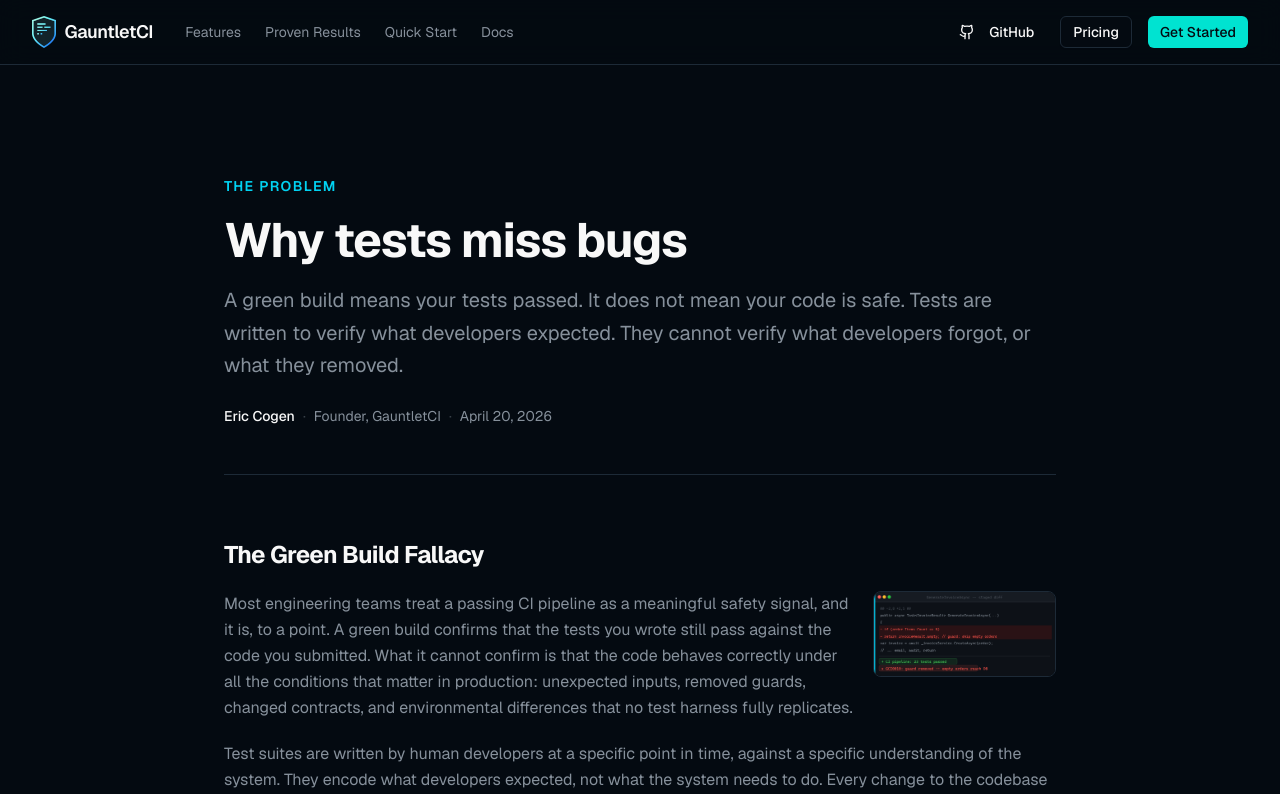
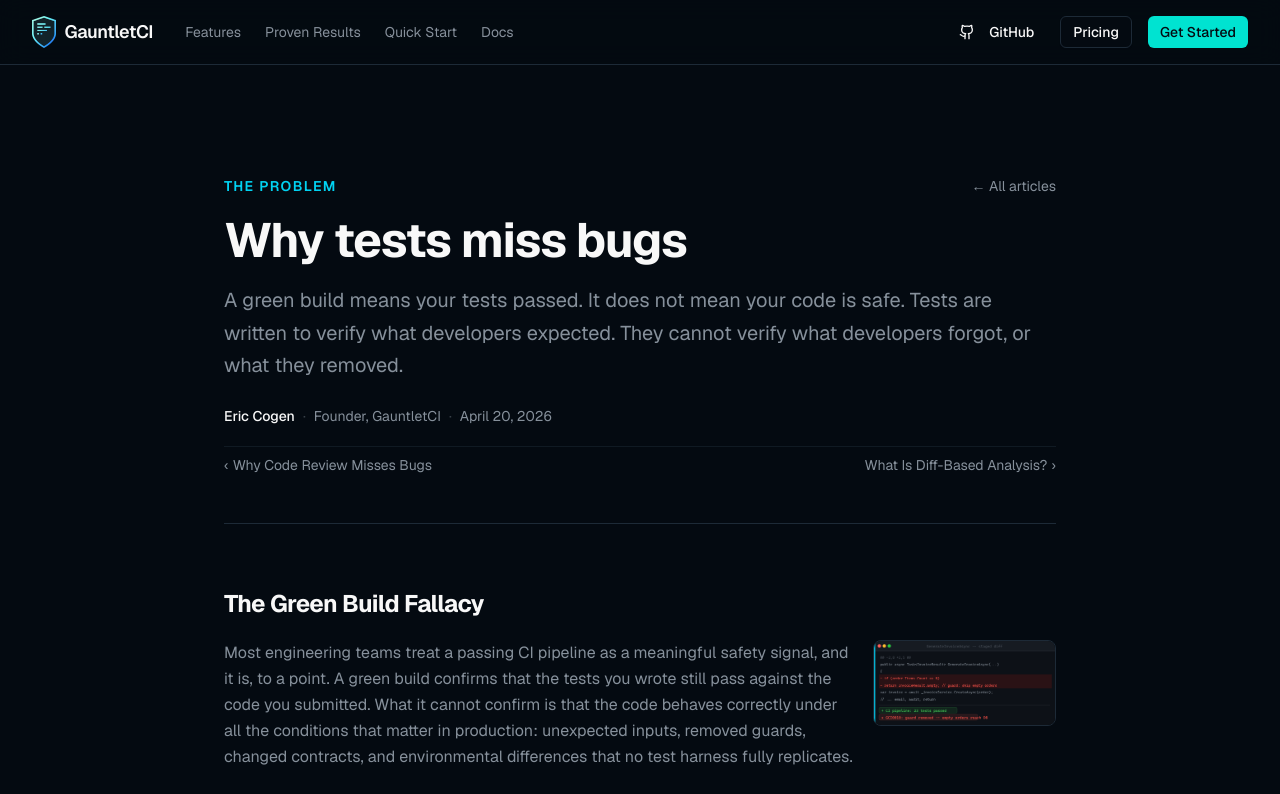
Before and after one commit to EricCogen/GauntletCI, a Next.js app in the folder site/: page /why-tests-miss-bugs in a window 1280 px wide. Shown: the top 794 px of the page. Built offline with nearby package versions, Linux system fonts and the light colour scheme.

Commit message:
[CLI] Add article navigation: all-articles link and prev/next chevron links in hero byline

```diff
--- a/site/app/detect-breaking-changes-before-merge/page.tsx
+++ b/site/app/detect-breaking-changes-before-merge/page.tsx
@@ -83,7 +83,10 @@
 
           {/* Hero */}
           <div className="space-y-5 border-b border-border pb-12">
-            <p className="text-sm font-semibold uppercase tracking-widest text-cyan-400">The problem</p>
+            <div className="flex items-center justify-between">
+              <p className="text-sm font-semibold uppercase tracking-widest text-cyan-400">The problem</p>
+              <Link href="/articles" className="text-sm text-muted-foreground hover:text-cyan-400 transition-colors">← All articles</Link>
+            </div>
             <h1 className="text-4xl sm:text-5xl font-bold tracking-tight text-balance">
               Detect breaking changes before merge
             </h1>
@@ -101,6 +104,12 @@
               <span className="text-muted-foreground/40 text-sm">·</span>
               <time className="text-sm text-muted-foreground" dateTime="2026-04-20">April 20, 2026</time>
             </div>
+            <nav className="flex items-center justify-between pt-2 text-sm border-t border-border/50">
+              <Link href="/what-is-diff-based-analysis" className="flex items-center gap-1 text-muted-foreground hover:text-cyan-400 transition-colors">
+                <span aria-hidden="true">‹</span> What Is Diff-Based Analysis?
+              </Link>
+              <span />
+            </nav>
           </div>
 
           {/* Why the compiler is not enough */}
--- a/site/app/what-is-diff-based-analysis/page.tsx
+++ b/site/app/what-is-diff-based-analysis/page.tsx
@@ -31,7 +31,10 @@
 
           {/* Hero */}
           <div className="space-y-5 border-b border-border pb-12">
-            <p className="text-sm font-semibold uppercase tracking-widest text-cyan-400">Concept</p>
+            <div className="flex items-center justify-between">
+              <p className="text-sm font-semibold uppercase tracking-widest text-cyan-400">Concept</p>
+              <Link href="/articles" className="text-sm text-muted-foreground hover:text-cyan-400 transition-colors">← All articles</Link>
+            </div>
             <h1 className="text-4xl sm:text-5xl font-bold tracking-tight text-balance">
               What is diff-based analysis?
             </h1>
@@ -54,6 +57,14 @@
               <span className="text-muted-foreground/40 text-sm">·</span>
               <time className="text-sm text-muted-foreground" dateTime="2026-04-20">April 20, 2026</time>
             </div>
+            <nav className="flex items-center justify-between pt-2 text-sm border-t border-border/50">
+              <Link href="/why-tests-miss-bugs" className="flex items-center gap-1 text-muted-foreground hover:text-cyan-400 transition-colors">
+                <span aria-hidden="true">‹</span> Why Tests Miss Bugs
+              </Link>
+              <Link href="/detect-breaking-changes-before-merge" className="flex items-center gap-1 text-muted-foreground hover:text-cyan-400 transition-colors">
+                Detect Breaking Changes Before Merge <span aria-hidden="true">›</span>
+              </Link>
+            </nav>
           </div>
 
           {/* How it works */}
--- a/site/app/why-code-review-misses-bugs/page.tsx
+++ b/site/app/why-code-review-misses-bugs/page.tsx
@@ -75,7 +75,10 @@
 
           {/* Hero */}
           <div className="space-y-5 border-b border-border pb-12">
-            <p className="text-sm font-semibold uppercase tracking-widest text-cyan-400">The problem</p>
+            <div className="flex items-center justify-between">
+              <p className="text-sm font-semibold uppercase tracking-widest text-cyan-400">The problem</p>
+              <Link href="/articles" className="text-sm text-muted-foreground hover:text-cyan-400 transition-colors">← All articles</Link>
+            </div>
             <h1 className="text-4xl sm:text-5xl font-bold tracking-tight text-balance">
               Code review blind spots
             </h1>
@@ -91,6 +94,12 @@
               <span className="text-muted-foreground/40 text-sm">·</span>
               <time className="text-sm text-muted-foreground" dateTime="2026-04-20">April 20, 2026</time>
             </div>
+            <nav className="flex items-center justify-between pt-2 text-sm border-t border-border/50">
+              <span />
+              <Link href="/why-tests-miss-bugs" className="flex items-center gap-1 text-muted-foreground hover:text-cyan-400 transition-colors">
+                Why Tests Miss Bugs <span aria-hidden="true">›</span>
+              </Link>
+            </nav>
           </div>
 
           {/* What the research says */}
--- a/site/app/why-tests-miss-bugs/page.tsx
+++ b/site/app/why-tests-miss-bugs/page.tsx
@@ -110,7 +110,10 @@
 
           {/* Hero */}
           <div className="space-y-5 border-b border-border pb-12">
-            <p className="text-sm font-semibold uppercase tracking-widest text-cyan-400">The problem</p>
+            <div className="flex items-center justify-between">
+              <p className="text-sm font-semibold uppercase tracking-widest text-cyan-400">The problem</p>
+              <Link href="/articles" className="text-sm text-muted-foreground hover:text-cyan-400 transition-colors">← All articles</Link>
+            </div>
             <h1 className="text-4xl sm:text-5xl font-bold tracking-tight text-balance">
               Why tests miss bugs
             </h1>
@@ -126,6 +129,14 @@
               <span className="text-muted-foreground/40 text-sm">·</span>
               <time className="text-sm text-muted-foreground" dateTime="2026-04-20">April 20, 2026</time>
             </div>
+            <nav className="flex items-center justify-between pt-2 text-sm border-t border-border/50">
+              <Link href="/why-code-review-misses-bugs" className="flex items-center gap-1 text-muted-foreground hover:text-cyan-400 transition-colors">
+                <span aria-hidden="true">‹</span> Why Code Review Misses Bugs
+              </Link>
+              <Link href="/what-is-diff-based-analysis" className="flex items-center gap-1 text-muted-foreground hover:text-cyan-400 transition-colors">
+                What Is Diff-Based Analysis? <span aria-hidden="true">›</span>
+              </Link>
+            </nav>
           </div>
 
           {/* The Green Build Fallacy */}
```
